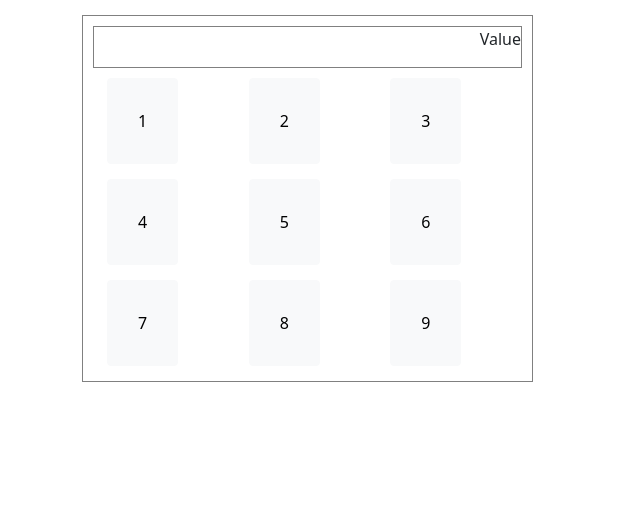
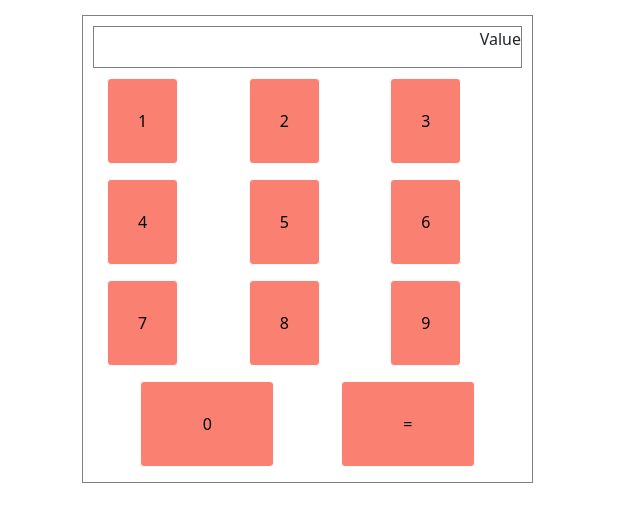
Before and after one commit to fragianci/Calculator, an Angular app: page / in a window 1280 px wide. Shown: the top 522 px of the page, without its empty margins (0-640 px from the left). Built offline with nearby package versions, Linux system fonts and the light colour scheme.

Commit message:
Aggiustati i numeri

```diff
--- a/angular.json
+++ b/angular.json
@@ -101,6 +101,10 @@
             ],
             "scripts": []
           }
+        },
+        "deploy": {
+          "builder": "angular-cli-ghpages:deploy",
+          "options": {}
         }
       }
     }
--- a/package.json
+++ b/package.json
@@ -29,6 +29,7 @@
     "@angular/compiler-cli": "~12.0.4",
     "@types/jasmine": "~3.6.0",
     "@types/node": "^12.11.1",
+    "angular-cli-ghpages": "^1.0.0-rc.2",
     "jasmine-core": "~3.7.0",
     "karma": "~6.3.0",
     "karma-chrome-launcher": "~3.1.0",
--- a/src/app/operations-panel/operations-panel.component.html
+++ b/src/app/operations-panel/operations-panel.component.html
@@ -5,5 +5,9 @@
                 {{n}}
             </button>
         </div>
+        <div class="d-flex justify-content-around">
+            <button class="btn btn-light col-4">0</button>
+            <button class="btn btn-light col-4">=</button>
+        </div>
     </div>
 </div>
--- a/src/app/operations-panel/operations-panel.component.scss
+++ b/src/app/operations-panel/operations-panel.component.scss
@@ -4,4 +4,5 @@ button{
 
 .btn-light{
     margin-bottom: 15px;
+    background-color: salmon;
 }
```
Also changed, not shown: 1 other file (tests, documents, lock files or other folders).
